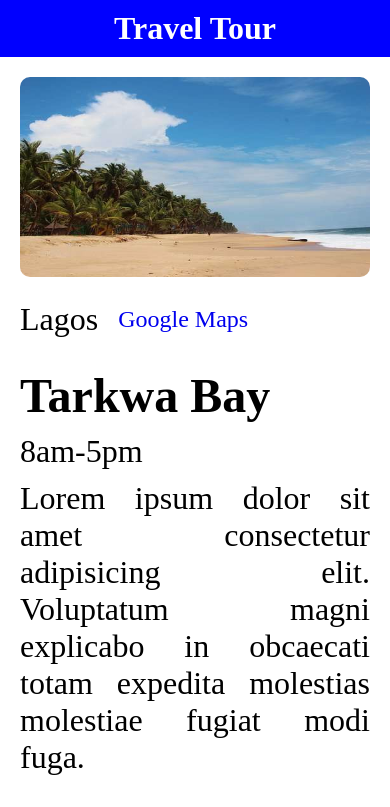
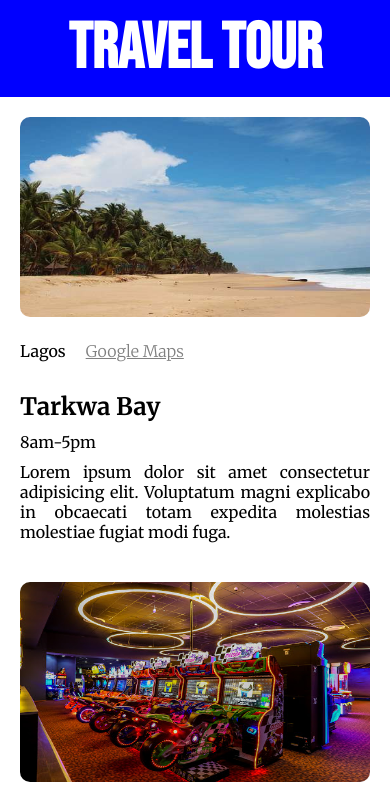
Before and after one commit to Lhorla/xplore, a React (Vite) app: page / in a window 390 px wide. Shown: the top 807 px of the page. Built offline with nearby package versions, Linux system fonts and the light colour scheme.

Commit message:
Update App.css

```diff
--- a/src/App.css
+++ b/src/App.css
@@ -9,6 +9,8 @@
   background-color: blue;
   color: #fff;
   padding: 10px 0;
+  font-family: "Bebas Neue", cursive;
+  font-size: 3rem;
 }
 
 .card-container {
@@ -31,25 +33,36 @@ img {
   display: flex;
   justify-content: flex-start;
   align-items: center;
+  font-family: "Merriweather", serif;
 }
 
 .card-location a {
   margin: 0 20px;
-  text-decoration: none;
+  text-decoration: underline;
   font-size: 1.5rem;
+  color: gray;
+  font-weight: 300;
+}
+
+.card-location a:hover {
+  color: blue;
 }
 
 .card-details h1 {
   font-size: 3rem;
+  font-family: "Merriweather", serif;
+  font-weight: 700;
 }
 
 .card-details p {
   text-align: justify;
-  font-size: 2rem;
+  font-size: 1.5rem;
   margin: 10px 0;
+  font-family: "Merriweather", serif;
+  font-weight: 400;
 }
 
-@media screen and (max-width:760px) {
+@media screen and (max-width: 760px) {
   .card-container {
     display: flex;
     flex-direction: column;
@@ -59,6 +72,7 @@ img {
 
   .nav {
     width: 100%;
+    font-size: 2rem;
   }
 
   img {
@@ -67,9 +81,22 @@ img {
     height: 200px;
   }
 
+  .card-location a {
+    font-size: 1rem;
+    color: gray;
+  }
+
   .card-details {
     margin: 10px 20px;
     width: 350px;
-    flex-wrap: wrap;
+  }
+
+  .card-details p {
+    text-align: justify;
+    font-size: 1rem;
+  }
+
+  .card-details h1 {
+    font-size: 1.5rem;
   }
 }
```
